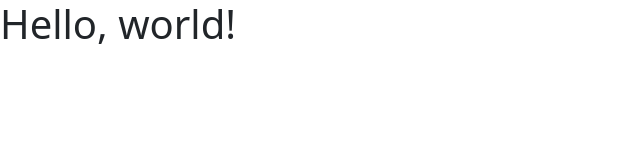
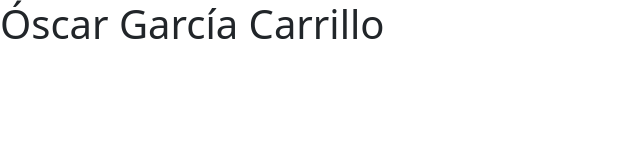
Before and after one commit to Berenjeno/berenjeno.github.io, a plain HTML site: page index.html in a window 1280 px wide. Shown: the whole page, without its empty margins (0-640 px from the left). Drawn offline with nearby package versions, Linux system fonts and the light colour scheme.

Commit message:
cambio titulos

```diff
--- a/index.html
+++ b/index.html
@@ -8,10 +8,10 @@
     <!-- Bootstrap CSS -->
     <link href="https://cdn.jsdelivr.net/npm/bootstrap@5.1.3/dist/css/bootstrap.min.css" rel="stylesheet" integrity="sha384-1BmE4kWBq78iYhFldvKuhfTAU6auU8tT94WrHftjDbrCEXSU1oBoqyl2QvZ6jIW3" crossorigin="anonymous">
 
-    <title>Hello, world!</title>
+    <title>Óscar García Carrillo</title>
   </head>
   <body>
-    <h1>Hello, world!</h1>
+    <h1>Óscar García Carrillo</h1>
 
     <!-- Optional JavaScript; choose one of the two! -->
 
```
